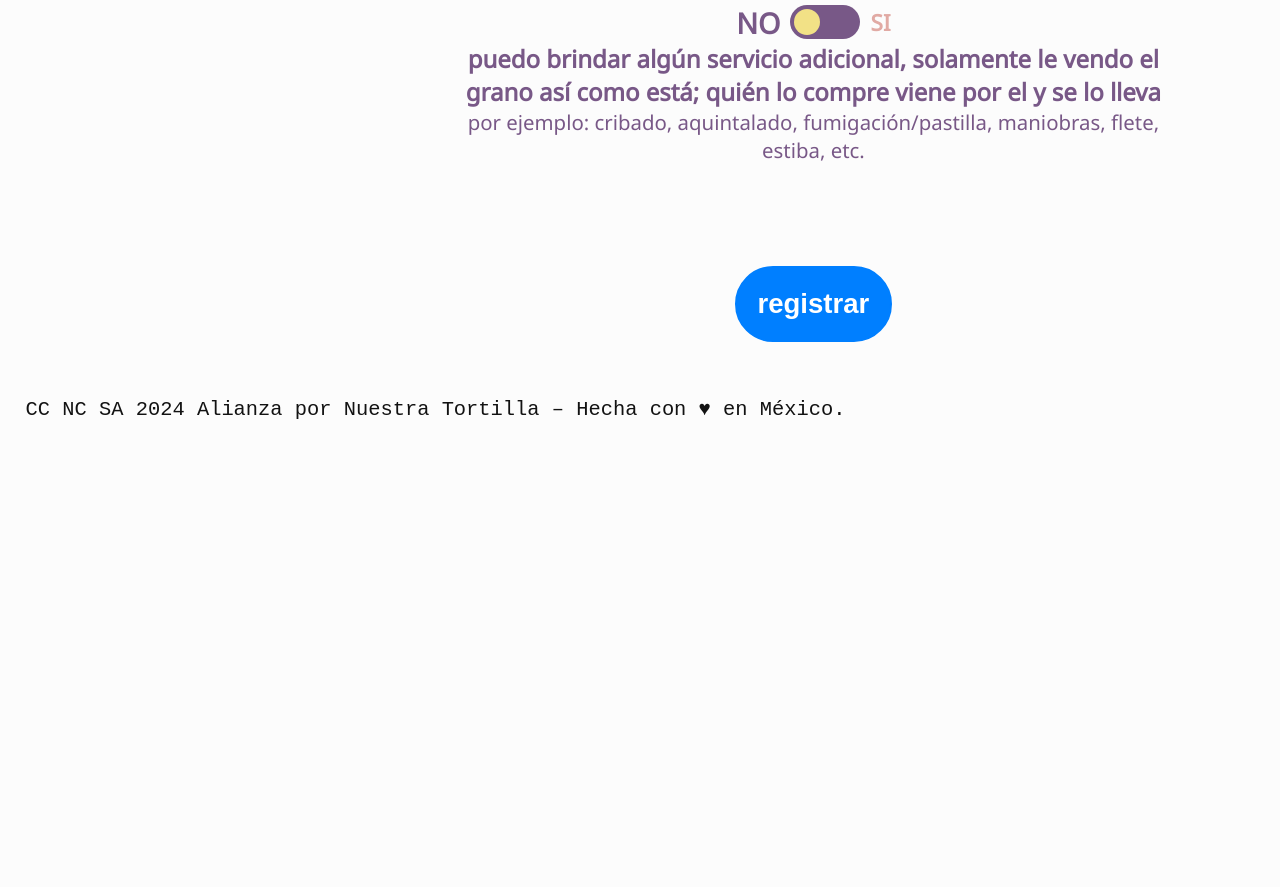
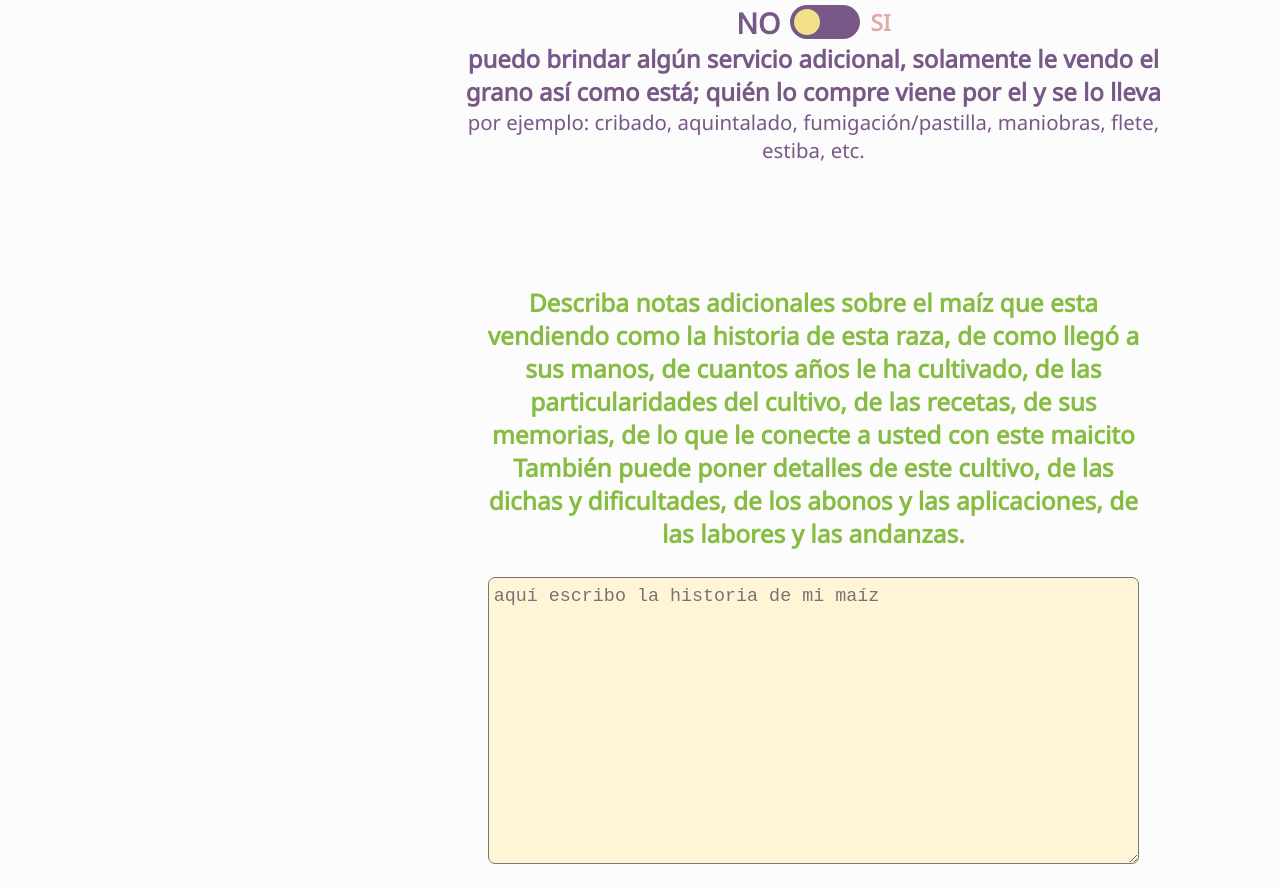
Before and after one commit to alianzapornuestratortilla/granero-virtual, a plain HTML site: page edita-elote/edita-elote.html in a window 1280 px wide. Shown: the part 5454-6341 px from the top of the page. Before the commit the page ends 5875 px from the top, so only its background shows below. Drawn offline with nearby package versions, Linux system fonts and the light colour scheme.

Commit message:
agregue notas del vendedor

```diff
--- a/css/styles.css
+++ b/css/styles.css
@@ -406,7 +406,7 @@ form fieldset fieldset.lista-de-otros-container button.btn-añade {
         min-height: 5rem;
         margin-top: 20px;
         resize: vertical;
-        line-height: 1.2;
+        line-height: 1.5;
     }
 
     form div.check-box input {
--- a/edita-elote/edita-elote.html
+++ b/edita-elote/edita-elote.html
@@ -832,6 +832,16 @@
                         </fieldset>
                     </div>
 
+                    <div class="a-fieldset" id="fieldset-notas-del-vendedor">
+                        <fieldset>
+                            <legend><strong>Describa notas adicionales sobre el maíz que esta vendiendo como la historia de esta raza, de como llegó a sus manos, de cuantos años le ha cultivado, de las particularidades del cultivo, de las recetas, de sus memorias, de lo que le conecte a usted con este maicito <br>También puede poner detalles de este cultivo, de las dichas y dificultades, de los abonos y las aplicaciones, de las labores y las andanzas.
+                            </strong>
+                            </legend>
+                            <textarea class="input" role="textbox" name="notas-del-vendedor" rows="10"
+                                placeholder="aquí escribo la historia de mi maíz" wrap="soft" cols="20"></textarea>
+                        </fieldset>
+                    </div>
+
                     <!--
                     acopiadora
                     seguro de transporte
@@ -1501,6 +1511,7 @@
                             "fieldset-análisis-NMX-FF-034": true
                         }
                     },
+                    "fieldset-notas-del-vendedor":true,
                     "switch-servicios": {
                         "izquierda": {},
                         "derecha": {
```
